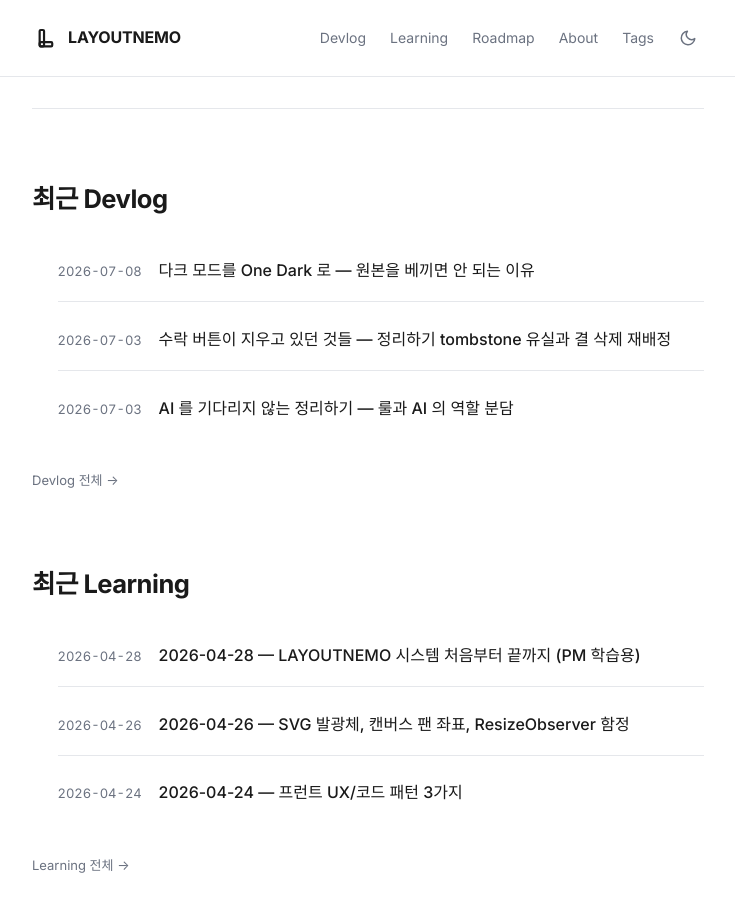
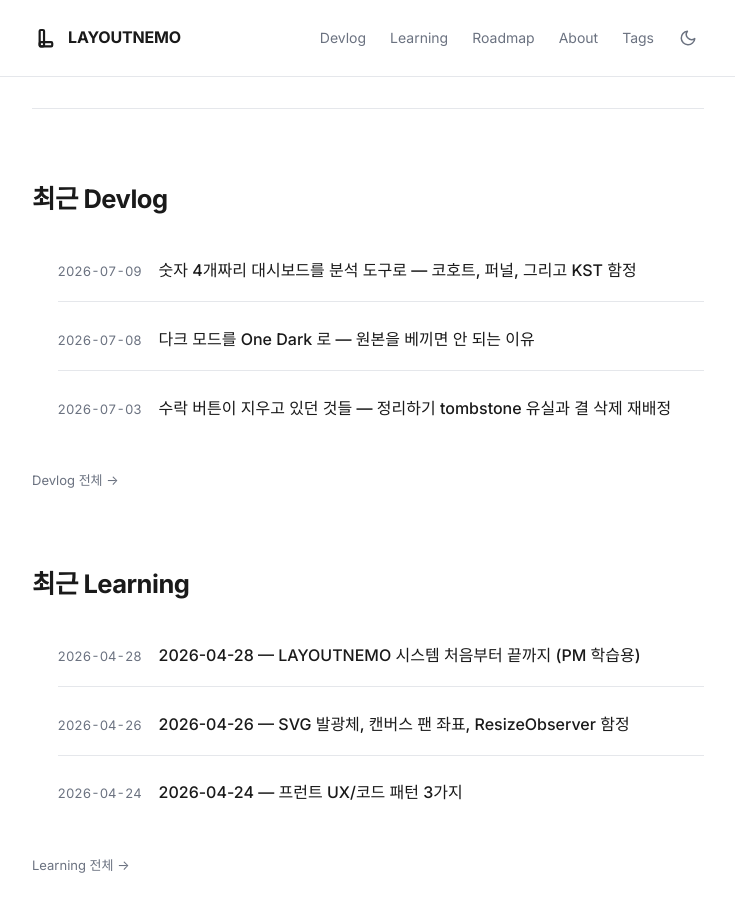
Before and after one commit to Yuwolx/LAYOUTNEMO, a Jekyll site: the page built from index.md, in a window 1280 px wide and 900 px high, scrolled down 930 px. Shown: the whole window, without its empty margins (272-1007 px from the left). Built offline with Jekyll 4.4.1, drawn with Linux system fonts in a browser that asks for light colours; some web fonts are replaced; some of the changed lines change nothing that is shown.

Commit message:
devlog: 관리자 대시보드 분석 개편 (2026-07-09)

````diff
--- /dev/null
+++ b/docs/devlog/2026-07-09-admin-dashboard-analytics.md
@@ -0,0 +1,76 @@
+---
+layout: post
+title: "숫자 4개짜리 대시보드를 분석 도구로 — 코호트, 퍼널, 그리고 KST 함정"
+parent: Devlog
+nav_order: 26
+tags: [관리자, 대시보드, 분석, 리텐션, 데이터시각화]
+---
+
+# 숫자 4개짜리 대시보드를 분석 도구로 — 코호트, 퍼널, 그리고 KST 함정
+{: .no_toc }
+
+**2026-07-09 — 관리자 대시보드가 "총 유저 몇 명" 수준이라 운영 판단에 못 쓰고 있었다. 이벤트 5종만으로 리텐션 코호트·활성화 퍼널·건강 지표까지 뽑아내고, 정보가 3배로 늘어난 만큼 탭으로 시야를 정리했다. 중간에 날짜가 통째로 밀리는 UTC 함정도 밟았다.**
+{: .fs-5 .fw-300 }
+
+---
+
+<details markdown="block">
+<summary>목차</summary>
+{: .text-delta }
+- TOC
+{:toc}
+</details>
+
+---
+
+## 무슨 일이 있었나
+
+관리자 대시보드는 v2 때 만든 뼈대 그대로였다 — 통계 카드 4개(총 유저 / 오늘 가입 / 총 블록 / 이번달 AI), 차트 3개, 유저 50명 목록. "서비스가 살아 있나" 정도는 보이지만 "어디가 아픈가"는 안 보였다. 요청은 명확했다: **운영자·마케터·분석가가 인사이트를 얻을 수 있게, 최대한 많은 정보를.** 단, 많아져도 가시성을 잃지 말 것.
+
+## 이벤트 5종으로 어디까지 가나
+
+수집하는 이벤트는 딱 다섯 개다 — `session_start`, `block_created`, `block_deleted`, `ai_create_used`, `ai_tidy_used`. 새 수집을 추가하면 데이터가 쌓일 때까지 몇 주를 기다려야 하니, **이미 쌓인 것만으로 뽑을 수 있는 최대치**를 먼저 갔다. 의외로 표준 분석 지표 대부분이 나온다:
+
+- **DAU/WAU/MAU + Stickiness**(평균 DAU÷MAU) — `session_start` 하나로
+- **리텐션 코호트** — 주간 가입자 × 경과 주차별 재방문율 그리드. 가입일(`user_profiles.created_at`) × 세션 주차 매칭
+- **활성화 퍼널** — 가입 → 7일 내 첫 블록 → 7일 내 AI 사용. 유저별 최초 이벤트 시각만 있으면 됨
+- **신규 vs 기존 DAU 분해** — 오늘 활성 유저 중 가입 7일 이내 비율. 성장이 유입인지 재방문인지 갈라 보임
+- **이탈 위험/복귀 세그먼트** — 30일 내 활동했으나 최근 14일 무활동 / 3주 잠잠하다 재방문
+
+쿼리 폭발이 걱정이었는데, 결론은 **9주치 이벤트를 한 번에 가져와 단일 순회로 전부 집계**하는 것이었다. 코호트 8주 + 여유 1주가 필요한 최대 범위라서 그 창 하나로 DAU 시리즈·히트맵·코호트·퍼널·세그먼트·유저별 마지막 활동까지 다 나온다. 원시 이벤트를 클라이언트로 내려보내던 기존 방식도 서버 집계로 바꿔 페이로드가 오히려 줄었다.
+
+## 함정: 아침 9시 전의 하루는 어제였다
+
+기존 코드의 날짜 버킷은 `created_at.split("T")[0]` — **UTC 기준**이다. 한국 사용자가 아침 8시에 접속하면 UTC로는 전날 23시라서, DAU가 전날로 잡힌다. 매일 오전 9시 이전의 활동 전부가 하루씩 밀려 있던 셈이다.
+
+```
+UTC 버킷: 07-09 08:30 KST 접속 → "07-08" 로 집계 (밀림)
+KST 버킷: ts + 9h 후 날짜 추출 → "07-09" (정확)
+```
+
+일별 시리즈·히트맵·코호트 주차·"오늘 가입" 경계까지 전부 KST 기준으로 교정하고, 헬퍼는 `lib/admin/kst.ts`로 빼서 두 API 라우트가 공유한다. 통계가 하루 밀리는 건 티가 잘 안 나는 종류의 버그라, 이번에 대시보드를 갈아엎지 않았으면 계속 몰랐을 것이다.
+
+## 행을 누르면 그 유저가 보인다
+
+집계 숫자는 평균의 함정이 있다. 그래서 유저 목록의 행을 누르면 **그 유저 하나의 드릴다운 모달**이 열리게 했다 — 블록 구성(활성/완료/삭제), 시급도 분포, 캔버스 목록(블록 수·마지막 수정), 30일 활동(접속·블록 생성·AI 3선). 파워 유저가 어떻게 쓰는지, 이탈 직전 유저가 마지막에 뭘 했는지를 개별로 확인할 수 있다.
+
+## 정보가 늘면 UI 가 무너진다 — 탭과 해석 힌트
+
+카드 4개가 타일 12개 + 차트 9개 + 그리드 2개가 되면 한 페이지로는 스크롤 지옥이다. 두 가지로 정리했다:
+
+- **관심사 3탭** — `개요`(현황 스냅샷) / `성장 · 진단`(코호트·퍼널·건강 지표) / `유저`(참여 분포·목록). 매일 보는 것과 주 1회 보는 것을 분리.
+- **타일마다 해석 힌트** — 숫자 밑에 "평균 DAU ÷ MAU — 습관성", "30일 삭제 ÷ 생성 — 높으면 정리 부담 신호" 같은 한 줄. 지표 이름을 아는 사람만 읽을 수 있는 대시보드는 반쪽이다.
+
+## 차트 색도 감이 아니라 계산으로
+
+다크 모드 때 배운 걸 그대로 적용했다 — 색은 눈이 아니라 검증기로. 색약(CVD) 시뮬레이션 색차와 표면 대비를 라이트/다크 양쪽에서 돌렸더니, 기존에 쓰던 앰버 `#f59e0b`가 **다크 표면에서 명도 밴드 탈락**(너무 밝아 형광처럼 뜸). 한 단계 어두운 `#d97706`으로 교체해 인디고/앰버/레드 3색을 확정했다. 시급도 분포 차트만은 예외로 — 그건 제품 의미색이므로 `urgency.ts` 단일 소스의 파스텔 4색을 그대로 쓴다. 차트 팔레트와 제품 의미색을 섞지 않는 것.
+
+## 정리
+
+- **새 수집보다 기존 데이터의 최대치가 먼저다.** 이벤트 5종으로 코호트·퍼널·세그먼트까지 나온다. 수집 추가는 그다음.
+- **날짜 버킷은 반드시 사용자 시간대로.** UTC `split("T")[0]`은 한국 서비스에서 오전 9시 이전을 전날로 밀어 넣는다. 조용히 틀리는 버그라 더 위험하다.
+- **집계는 서버에서, 조회는 한 창으로.** 필요한 최대 기간(9주)을 한 번 가져와 단일 순회로 전 지표를 뽑으면 쿼리 수·페이로드 둘 다 준다.
+- **지표가 늘면 탭과 해석 힌트로 시야를 지킨다.** 숫자 밑 한 줄 설명이 대시보드를 "아는 사람 전용"에서 꺼내 준다.
+- **평균 뒤에 개인을 둔다.** 집계 차트 옆에 유저 드릴다운이 있어야 "왜"까지 간다.
+
+한계도 적어 둔다: 코호트·퍼널은 `session_start` 이벤트 기반이라 **이벤트 수집이 시작된 시점 이전 주차는 실제보다 낮게** 보인다. 몇 주 지나면 자연히 채워진다. 롤백 지점은 `release/pre-admin-dashboard`.
--- a/docs/devlog/index.md
+++ b/docs/devlog/index.md
@@ -24,6 +24,7 @@ LAYOUTNEMO를 만들면서 마주친 문제, 선택, 삽질, 배운 것을 기
 
 | 날짜 | 제목 | 상태 |
 |------|------|------|
+| 2026-07-09 | [숫자 4개짜리 대시보드를 분석 도구로 — 코호트, 퍼널, 그리고 KST 함정]({{ site.baseurl }}/docs/devlog/2026-07-09-admin-dashboard-analytics/) | ✅ 공개 |
 | 2026-07-08 | [다크 모드를 One Dark 로 — 원본을 베끼면 안 되는 이유]({{ site.baseurl }}/docs/devlog/2026-07-08-dark-mode-onedark/) | ✅ 공개 |
 | 2026-07-03 | [AI 를 기다리지 않는 정리하기 — 룰과 AI 의 역할 분담]({{ site.baseurl }}/docs/devlog/2026-07-03-tidy-hybrid/) | ✅ 공개 |
 | 2026-07-03 | [지운 캔버스가 돌아오는 문 — tombstone 과 재시도]({{ site.baseurl }}/docs/devlog/2026-07-03-sync-robustness/) | ✅ 공개 |
--- a/docs/roadmap.md
+++ b/docs/roadmap.md
@@ -56,6 +56,7 @@ LAYOUTNEMO의 현재 상태와 앞으로의 방향을 기록합니다.
 - [x] **동기화 견고성 1차** — 캔버스 삭제/초기화를 tombstone 으로(다른 기기 autosave 가 지운 캔버스를 부활시키던 통로 차단, `canvases.metadata` 활용·마이그레이션 없음), 클라우드 저장 실패 시 10초 재시도 + 온라인 복귀 즉시 재저장 + 재개 알림 (2026-07-03)
 - [x] **하이브리드 정리하기** — 연결·기한·위치 제안은 클라이언트 룰베이스로 0초(쿼터 미사용), AI 는 결 오분류+인사이트 전담으로 축소(프롬프트·토큰 다이어트), 순차 모달 → 체크리스트 일괄 적용(전체 히스토리 1커밋 = Undo 1번), AI 실패 시에도 룰 제안은 유지 (2026-07-03)
 - [x] **다크 모드 One Dark 개편** — 순남색 → One Dark(VSCode) 팔레트. 가시성(바닥/카드 밝기차로 블럭 부각, 본문 대비·다크 굵기 보정 halation 대응), 시급도 글로우 2겹 강화, 헤더·캔버스·크롬의 하드코딩색을 토큰/One Dark 로 통일. 색 방향은 코드 전에 HTML 시안으로 먼저 확정 (2026-07-08)
+- [x] **관리자 대시보드 분석 개편** — 카드 4개 → 3탭(개요/성장·진단/유저). 리텐션 코호트(주간×8주)·활성화 퍼널(가입→첫 블록→AI)·건강 지표 8종(Stickiness·활성화율·삭제율·이탈 위험 등)·신규 vs 기존 DAU 분해·요일×시간 히트맵·참여 깊이 분포·유저 드릴다운 모달. 날짜 버킷 UTC → KST 교정(오전 9시 이전이 전날로 밀리던 버그). 이벤트 9주 단일 조회 + 서버 집계 (2026-07-09)
 
 ## 🚧 진행 중 / 내부 개선
 
````
